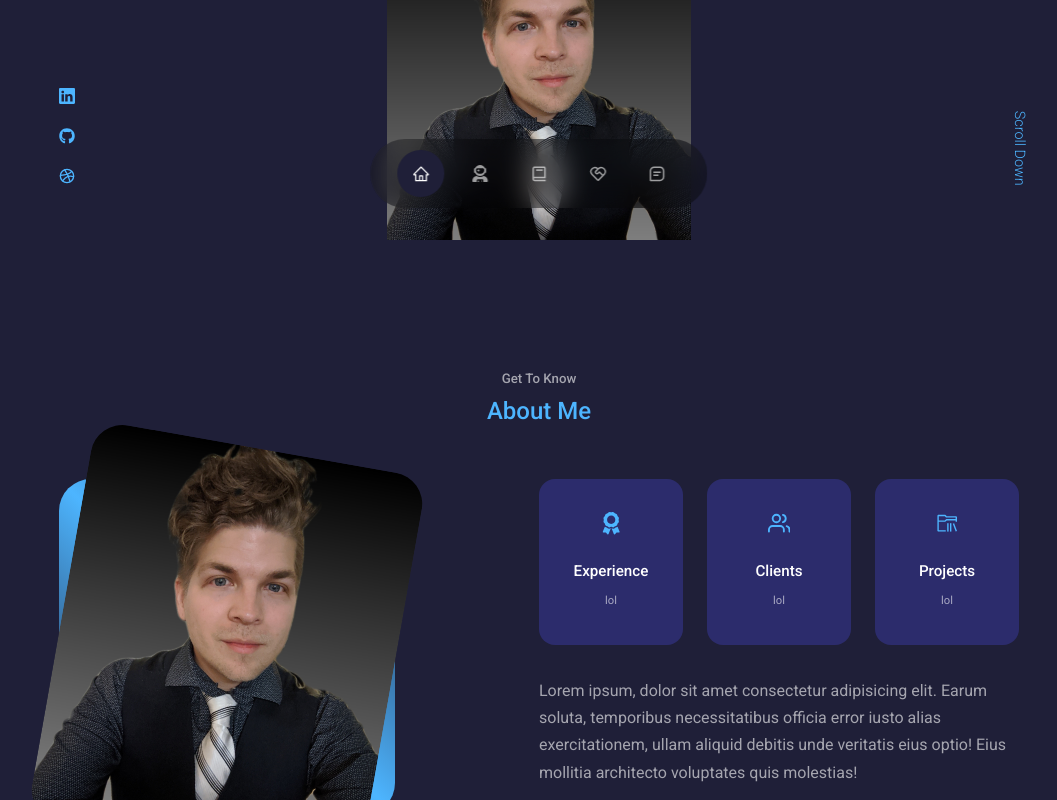
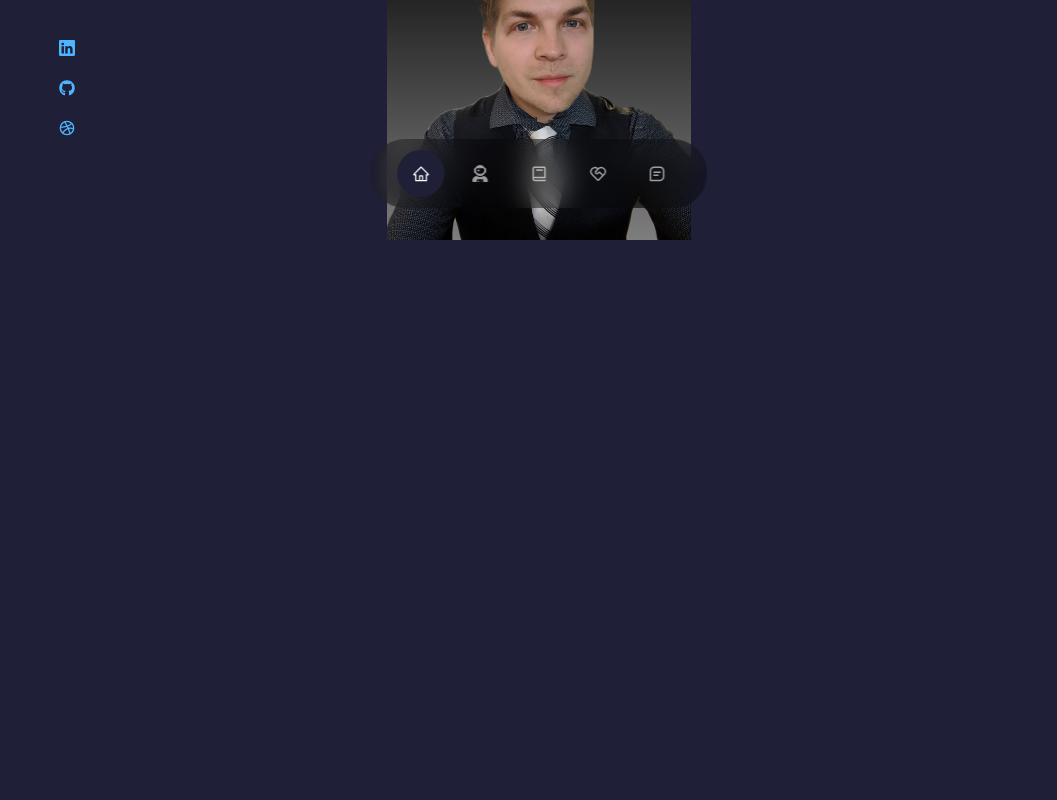
Before and after one commit to jgault87/react-blog, a React (Create React App) app: page / in a window 1280 px wide. Shown: the part 560-1360 px from the top of the page, without its empty margins (101-1158 px from the left). After the commit the page ends 800 px from the top, so only its background shows below. Built offline with nearby package versions, Linux system fonts and the light colour scheme.

Commit message:
implemented great value react router

```diff
--- a/src/App.jsx
+++ b/src/App.jsx
@@ -1,26 +1,27 @@
 import React from 'react'
 import Header from './components/header/Header'
-import Nav from './components/nav/Nav'
-import About from './components/about/About'
-import Experience from './components/experience/Experience'
-import Services from './components/services/Services'
-import Portfolio from './components/portfolio/Portfolio'
-// import Testimonials from './components/testimonials/Testimonials'
-import Contact from './components/contact/Contact'
-import Footer from './components/footer/Footer'
+// import Nav from './components/nav/Nav'
+// import About from './components/about/About'
+// import Experience from './components/experience/Experience'
+// import Services from './components/services/Services'
+// import Portfolio from './components/portfolio/Portfolio'
+// import Contact from './components/contact/Contact'
+// import Footer from './components/footer/Footer'
+import Router from './components/portfolioContainer/PortfolioContainer'
 
 const App = () => {
   return (
     <>
-     <Header />
-     <Nav />
+
+
+     <Router />
+     {/* <Nav />
      <About />
      <Experience />
      <Services />
      <Portfolio />
-     {/* <Testimonials /> */}
      <Contact />
-     <Footer />
+     <Footer /> */}
 
 
     </>
--- a/src/components/about/About.jsx
+++ b/src/components/about/About.jsx
@@ -21,8 +21,8 @@ const About = () => {
           <div className='about__cards'>
             <article className='about__card'>
               <FaAward className='about__icon' />
-              <h5>Experience</h5>
-              <small>lol</small>
+              <h5>University of Denver</h5>
+              <small>Current Full-Stack web development student</small>
             </article>
 
             <article className='about__card'>
@@ -38,10 +38,14 @@ const About = () => {
             </article>
           </div>
           <p>
-            Lorem ipsum, dolor sit amet consectetur adipisicing elit. Earum
-            soluta, temporibus necessitatibus officia error iusto alias
-            exercitationem, ullam aliquid debitis unde veritatis eius optio!
-            Eius mollitia architecto voluptates quis molestias!
+          Full-Stack software developer with big aspirations.
+            Eagerly transitioning from a successful insurance claim career into an industry I am truly passionate about and am determined to continue building my skill-set as a developer.
+
+            Objective-Driven
+            Consistent problem solver, present a problem and I will find a solution.
+
+            Proactive
+            First in-line volunteer to face new challenges and step out of the comfort zone.
           </p>
           <a href="#contact" className='btn btn-primary'>Let's Talk</a>
 
--- a/src/components/about/about.css
+++ b/src/components/about/about.css
@@ -5,7 +5,7 @@
 }
 
 .about__me {
-    width: 100%;
+    width: 75%;
     aspect-ratio: 1/1;
     border-radius: 2rem;
     background: linear-gradient(45deg, transparent, var(--color-primary), transparent);
--- a/src/components/header/Header.jsx
+++ b/src/components/header/Header.jsx
@@ -19,7 +19,7 @@ const Header = () => {
           <img src={ME} alt="me" />
         </div>
 
-        <a href="#contact" className="scroll__down">Scroll Down</a>
+        {/* <a href="#contact" className="scroll__down">Scroll Down</a> */}
 
 
       </div>
--- a/src/components/header/HeaderSocials.jsx
+++ b/src/components/header/HeaderSocials.jsx
@@ -6,8 +6,8 @@ import {FiDribbble} from 'react-icons/fi'
 const HeaderSocials = () => {
   return (
     <div className="header__socials">
-        <a href="https://linkedin.com" target="_blank"><BsLinkedin/></a>
-        <a href="https://linkedin.com" target="_blank"><FaGithub/></a>
+        <a href="https://www.linkedin.com/in/jj-gault/" target="_blank"><BsLinkedin/></a>
+        <a href="https://github.com/jgault87" target="_blank"><FaGithub/></a>
         <a href="https://linkedin.com" target="_blank"><FiDribbble/></a>
 
     </div>
--- a/src/components/header/header.css
+++ b/src/components/header/header.css
@@ -29,16 +29,16 @@ header {
     gap: 0.8rem;
     position: absolute;
     left: 0;
-    bottom: 3rem;
+    bottom: 6rem;
 }
 
-/*
-.header__socials {
+
+/* .header__socials {
     content: '';
     width: 1px;
     height: 2rem;
     background: var(--color-primary);
-} */
+}  */
 
 /* ME */
 
--- a/src/components/nav/Nav.jsx
+++ b/src/components/nav/Nav.jsx
@@ -5,28 +5,28 @@ import { FaUserAstronaut } from 'react-icons/fa';
 import { BiBook } from 'react-icons/bi';
 import { RiServiceLine } from 'react-icons/ri';
 import { BiMessageSquareDetail } from 'react-icons/bi';
-import {useState} from 'react'
+
 
 //use State hook to set change active classes onclick
 //terinary operator for if else state
 
-const Nav = () => {
-  const [activeNav, setActiveNav] = useState('#')
+const Nav = ({currentPage, handlePageChange}) => {
+
   return (
     <nav>
-      <a href='#' onClick={() => setActiveNav('#')} className={activeNav === '#' ? 'active' : ''}>
+      <a href='#home' onClick={() => handlePageChange('Home')} className={currentPage === 'Home' ? 'active' : ''}>
         <AiOutlineHome />
       </a>
-      <a href='#about' onClick={() => setActiveNav('#about')} className={activeNav === '#about' ? 'active' : ''}>
+      <a href='#about' onClick={() => handlePageChange('About')} className={currentPage === 'About' ? 'active' : ''}>
         <FaUserAstronaut />
       </a>
-      <a href='#experience' onClick={() => setActiveNav('#experience')} className={activeNav === '#experience' ? 'active' : ''}>
+      <a href='#experience' onClick={() => handlePageChange('Experience')} className={currentPage === 'Experience' ? 'active' : ''}>
         <BiBook />
       </a>
-      <a href='#services' onClick={() => setActiveNav('#services')} className={activeNav === '#services' ? 'active' : ''}>
+      <a href='#portfolio' onClick={() => handlePageChange('Portfolio')} className={currentPage === 'Portfolio' ? 'active' : ''}>
         <RiServiceLine />
       </a>
-      <a href='#contact' onClick={() => setActiveNav('#contact')} className={activeNav === '#contact' ? 'active' : ''}>
+      <a href='#contact' onClick={() => handlePageChange('Contact')} className={currentPage === 'Contact' ? 'active' : ''}>
         <BiMessageSquareDetail />
       </a>
     </nav>
--- /dev/null
+++ b/src/components/portfolioContainer/PortfolioContainer.js
@@ -0,0 +1,55 @@
+import React, { useState } from 'react';
+import Home from '../header/Header';
+import About from '../about/About';
+import Experience from '../experience/Experience';
+import Contact from '../contact/Contact';
+import Services from '../services/Services';
+import Portfolio from '../portfolio/Portfolio';
+import Nav from '../nav/Nav';
+
+export default function PortfolioContainer() {
+  const [currentPage, setCurrentPage] = useState('Home');
+
+  // This method is checking to see what the value of `currentPage` is. Depending on the value of currentPage, we return the corresponding component to render.
+  const renderPage = () => {
+    if (currentPage === 'Home') {
+      return <Home />;
+    }
+    if (currentPage === 'About') {
+      return <About />;
+    }
+    if (currentPage === 'Experience') {
+      return (<>
+      <Experience /> <Services /> </>
+      );
+    }
+    if (currentPage === 'Portfolio') {
+
+      return (
+        <>
+
+      <Portfolio/>
+      </>);
+
+    } else if (currentPage === 'Contact') {
+      return (
+
+
+          <Contact />
+
+      );
+    }
+  };
+
+  const handlePageChange = (page) => setCurrentPage(page);
+
+  return (
+    <div>
+      {/* We are passing the currentPage from state and the function to update it */}
+      {/* <NavTabs currentPage={currentPage} handlePageChange={handlePageChange} /> */}
+      <Nav currentPage={currentPage} handlePageChange={handlePageChange} />
+      {/* Here we are calling the renderPage method which will return a component  */}
+      {renderPage()}
+    </div>
+  );
+}
```
Also changed, not shown: src/components/testimonials/Testimonials.jsx (deleted, +0 -10 lines), src/components/testimonials/testimonials.css (deleted).
